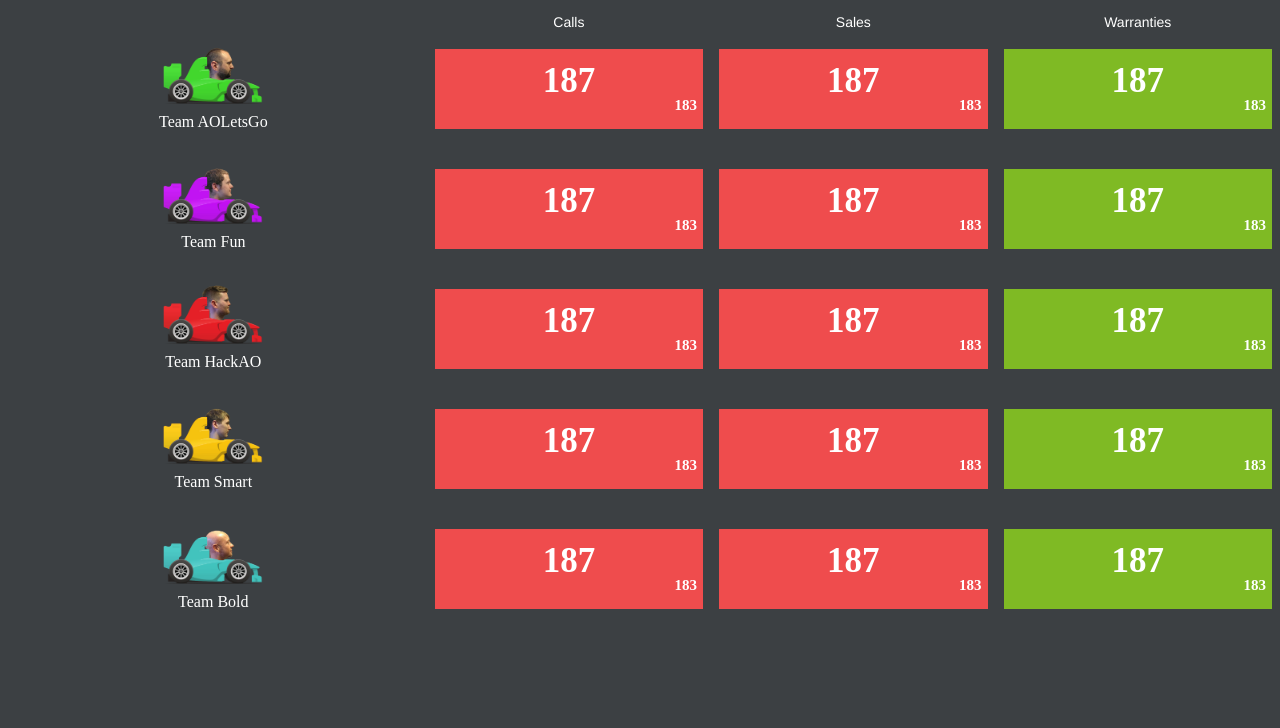
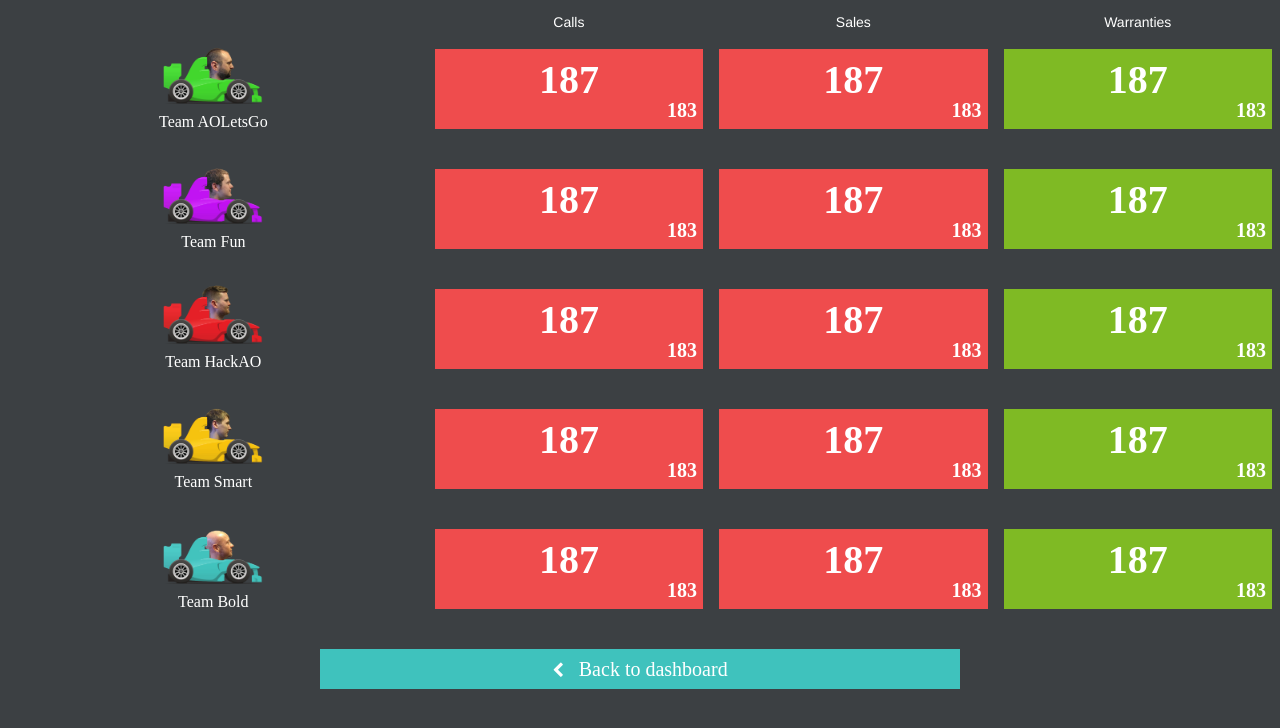
Before and after one commit to MikeDigitize/HackStreetBoys, a website: page leaderboard.html in a window 1280 px wide. Drawn offline with Linux system fonts and the light colour scheme.

Commit message:
SA - Finished the leaderboard and added links between the two pages.

```diff
--- a/leaderboard.html
+++ b/leaderboard.html
@@ -183,6 +183,11 @@
                 </div>
             </div>
         </div>
+        <div class="row">
+            <div class="col-xs-6 col-xs-offset-3 orange ">
+                <a href="/app.html"><i class="fa fa-chevron-left"></i> <div>Back to dashboard</div></a>
+            </div>
+        </div>
     </div>
 
 
--- a/styles/leader.scss
+++ b/styles/leader.scss
@@ -41,16 +41,16 @@ body {
         @include font-size(15);
     }
     .largeNumber {
-        margin-top: 8px;
+        margin-top: 5px;
         font-family: $aoFont;
-        @include font-size(35);
+        @include font-size(40);
         font-weight: 600;
         padding: 0;
     }
     .smallNumber {
         margin-bottom: 2px;
         font-family: $aoFont;
-        @include font-size(15);
+        @include font-size(20);
         font-weight: 600;
         text-align: right;
         padding: 0;
@@ -58,6 +58,31 @@ body {
     .red,
     .green {
         height: 80px;
+    }
+    .orange {
+        padding-top: 10px;
+        background-color: #3fc2bd;
+        font-family: $aoFont;
+        @include font-size(20);
+        i {
+            vertical-align: middle;
+            @include font-size(16);
+            display: inline-block;
+            margin-top: -2px;
+        }
+        a {
+            color: inherit;
+            display: block;
+            padding-bottom: 10px;
+            &:hover {
+                text-decoration: none;
+            }
+            div {
+                display: inline-block;
+                text-align: left;
+                padding-left: 10px;
+            }
+        }
     }
     .car {
         img {
```
Also changed, not shown: app.html (+26 -21 lines), public/app.html (+26 -21 lines), public/leaderboard.html (+5 -0 lines), public/css/styles.css.
